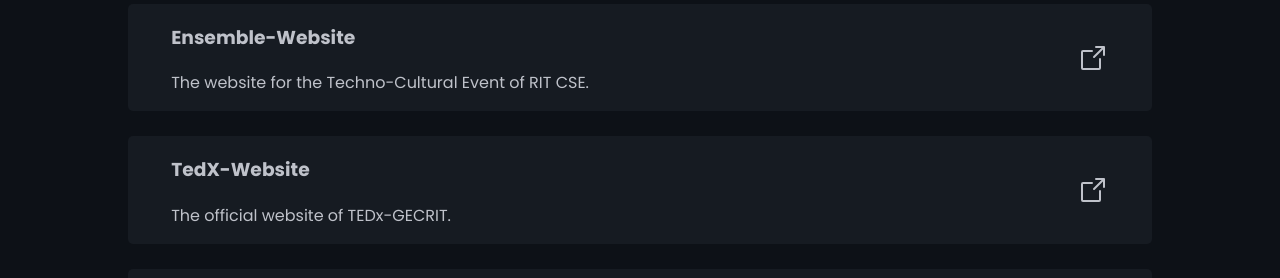
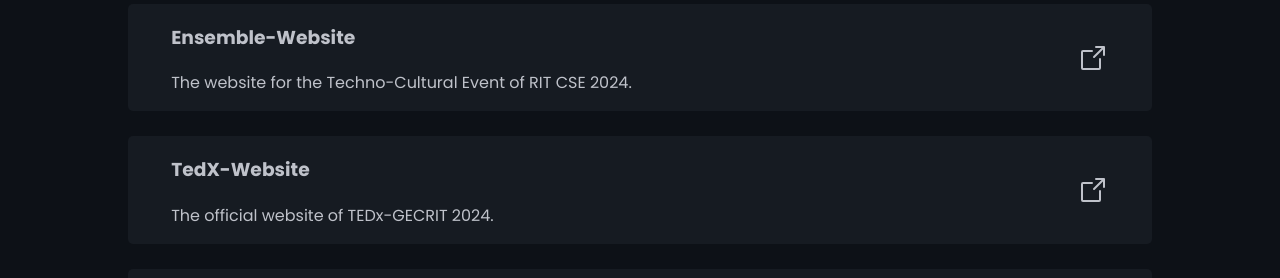
Before and after one commit to abhi5455/Technical-101, a React (Vite) app: page /RandomStuff in a window 1280 px wide. Shown: the part 149-427 px from the top of the page. Built offline with nearby package versions, Linux system fonts and the light colour scheme; a web font is replaced by a local one.

Commit message:
Initial Commit

```diff
--- a/src/pages/RandomStuff.jsx
+++ b/src/pages/RandomStuff.jsx
@@ -13,12 +13,12 @@
             {
                 heading: "Ensemble-Website",
                 link: "https://ensemblecse24.vercel.app/",
-                description: "The website for the Techno-Cultural Event of RIT CSE."
+                description: "The website for the Techno-Cultural Event of RIT CSE 2024."
             },
             {
                 heading: "TedX-Website",
                 link: "https://www.tedxgecrit.com/",
-                description: "The official website of TEDx-GECRIT."
+                description: "The official website of TEDx-GECRIT 2024."
             },
             {
                 heading: "Expense-Tracker",
```
